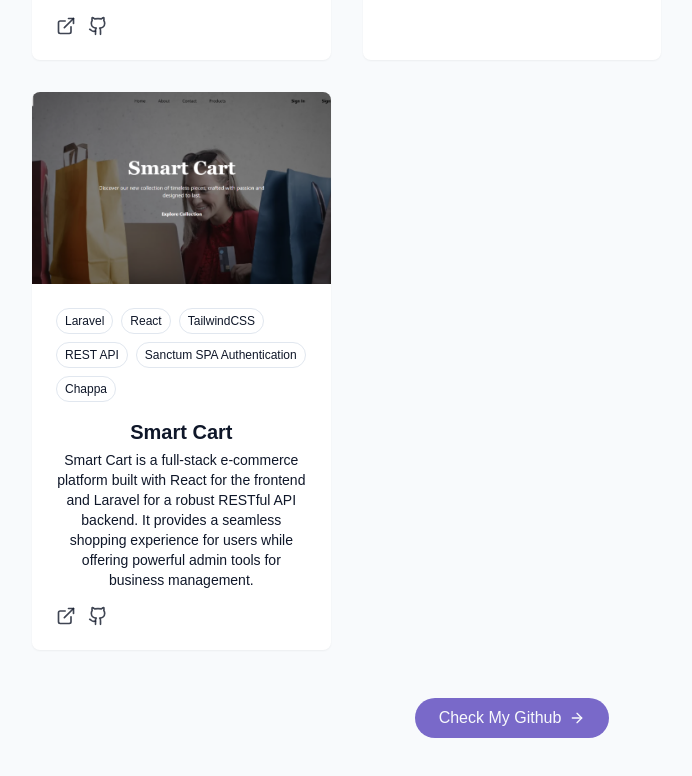
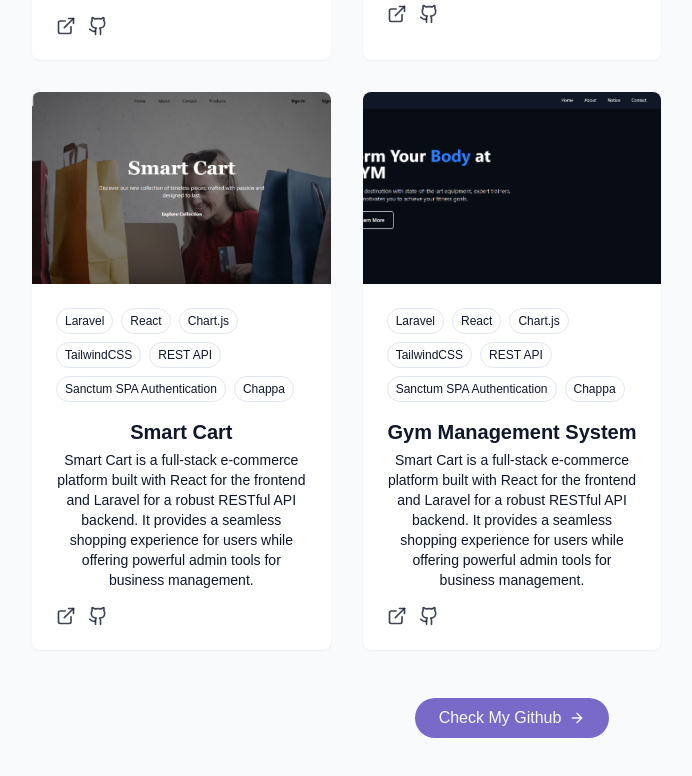
Before and after one commit to coderun23-cloud/my-portfolio, a React (Vite) app: page / in a window 1280 px wide. Shown: the part 3618-4394 px from the top of the page, without its empty margins (128-820 px from the left). Built offline with nearby package versions, Linux system fonts and the light colour scheme.

Commit message:
adding project

```diff
--- a/src/components/ProjectSection.jsx
+++ b/src/components/ProjectSection.jsx
@@ -10,6 +10,7 @@ const projects = [
     tags: [
       "Laravel",
       "React",
+      "Chart.js",
       "TailWindCSS",
       "REST API",
       "Chappa",
@@ -27,6 +28,7 @@ const projects = [
     tags: [
       "Laravel",
       "React",
+      "Chart.js",
       "TailwindCSS",
       "REST API",
       "Sanctum SPA Authentication",
@@ -53,6 +55,7 @@ const projects = [
     tags: [
       "Laravel",
       "React",
+      "Chart.js",
       "TailwindCSS",
       "REST API",
       "Sanctum SPA Authentication",
@@ -60,6 +63,24 @@ const projects = [
     ],
     demoUrl: "#", // Optional
     githubUrl: "https://github.com/coderun23-cloud/SmartCart", // Optional
+  },
+  {
+    id: 5,
+    title: "Gym Management System",
+    description:
+      "Smart Cart is a full-stack e-commerce platform built with React for the frontend and Laravel for a robust RESTful API backend. It provides a seamless shopping experience for users while offering powerful admin tools for business management.",
+    image: "/mavgym.png",
+    tags: [
+      "Laravel",
+      "React",
+      "Chart.js",
+      "TailwindCSS",
+      "REST API",
+      "Sanctum SPA Authentication",
+      "Chappa",
+    ],
+    demoUrl: "#",
+    githubUrl: "https://github.com/coderun23-cloud/gym_manegement_system", // Optional
   },
 ];
 
```
Also changed, not shown: public/mavgym.png (added).
